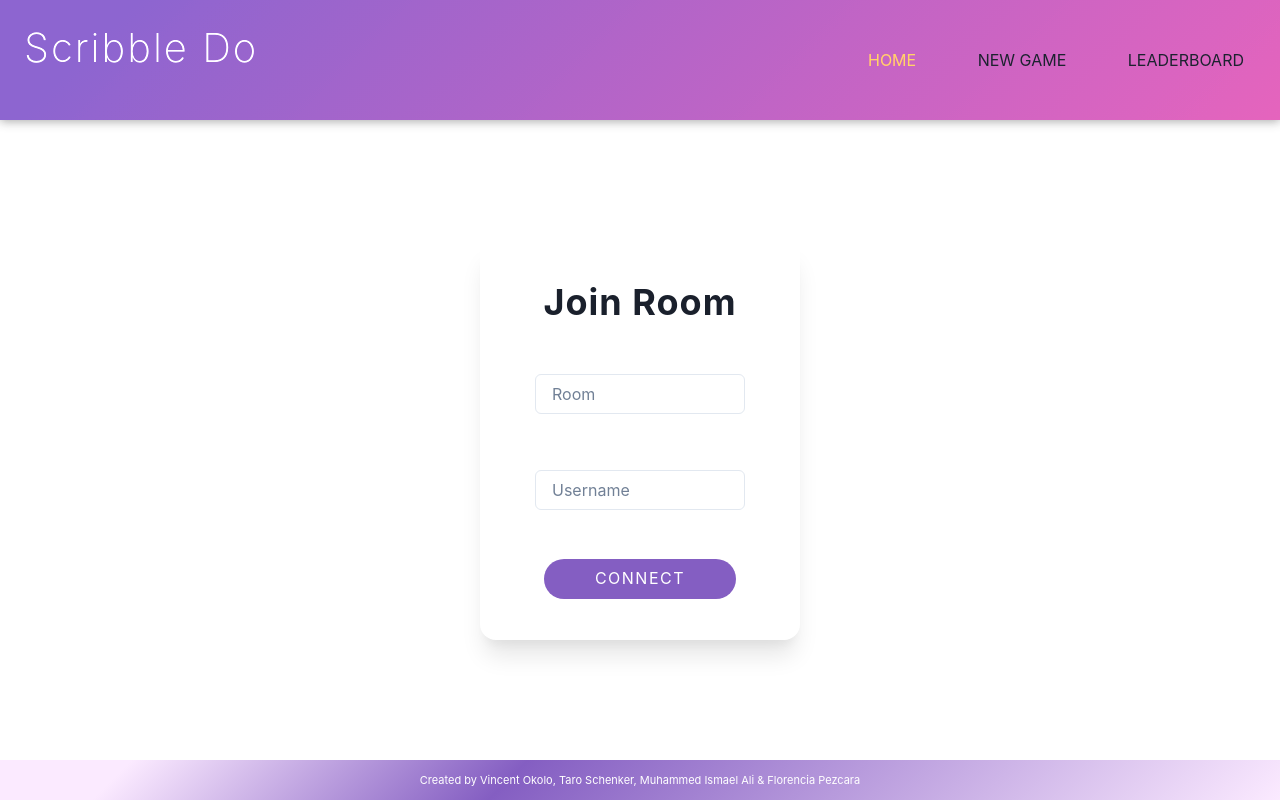
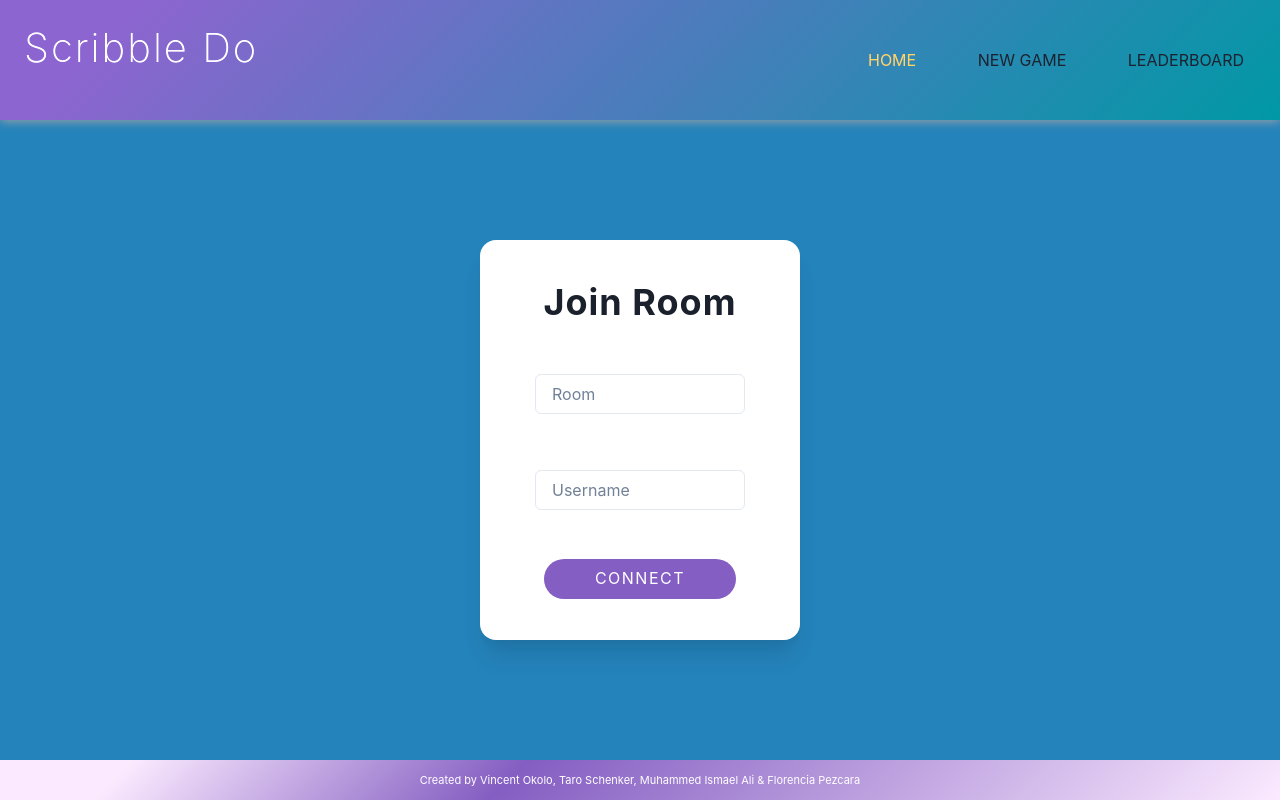
Before and after one commit to VAOkolo/_IDoodle-client, a React (Create React App) app in the folder client-hptq/: page / in a window 1280 px wide. Built offline with nearby package versions, Linux system fonts and the light colour scheme; no server answers.

Commit message:
pushing changes

```diff
--- /dev/null
+++ b/client-hptq/src/animations/animatedBackground.js
@@ -0,0 +1,25 @@
+import { motion } from "framer-motion";
+
+export const AnimatedBackground = ({ children }) => {
+  return (
+    <motion.div
+      style={{
+        background: "green",
+        width: "100%",
+        height: "100%",
+      }}
+      transition={{
+        ease: "linear",
+        duration: 15,
+        repeat: Infinity,
+      }}
+      animate={{
+        backgroundColor: ["hsl(214, 65%, 50%)", "hsl(-185, 100%, 30%)"],
+        // duration: 5,
+        opacity: 1,
+      }}
+    >
+      {children}
+    </motion.div>
+  );
+};
--- a/client-hptq/src/components/LeaderBoardTable/index.js
+++ b/client-hptq/src/components/LeaderBoardTable/index.js
@@ -28,13 +28,9 @@ export default function LeaderBoardTable() {
 
   function dateTransformer(date) {
     const d = new Date(date);
-    console.log(d);
     return d.toString();
   }
 
-  console.log(
-    dateTransformer("Mon Aug 08 2022 15:19:50 GMT+0100 (British Summer Time)")
-  );
 
   return (
     <Container
@@ -42,7 +38,6 @@ export default function LeaderBoardTable() {
       initial={{ opacity: 0.2 }}
       animate={{ opacity: 1 }}
       exit={{ x: "-300px", opacity: 0 }}
-      overflow="visible"
       // transition="2s linear"
     >
       <TableContainer
@@ -55,7 +50,7 @@ export default function LeaderBoardTable() {
         exit={{ x: 10, opacity: 0 }}
         m={6}
       >
-        <Table variant="striped" colorScheme="purple" p="2" fontSize="sm">
+        <Table variant="striped" colorScheme="blue" p="2" fontSize="sm">
           <Thead>
             <Tr>
               <Th>Rank</Th>
--- a/client-hptq/src/components/NavBar/index.js
+++ b/client-hptq/src/components/NavBar/index.js
@@ -1,18 +1,17 @@
 import React from "react";
 import { NavLink, Link } from "react-router-dom";
 import { Flex, Heading } from "@chakra-ui/react";
-import { motion} from "framer-motion";
+import { motion } from "framer-motion";
 import { AnimatedLink } from "../../animations/animatedLink";
 import BurgerMenu from "../BurgerMenu";
 
 const NavBar = () => {
-
   return (
     <Flex
       as={motion.nav}
-      bg="linear-gradient( 135deg, #845EC2 10%, #D65DB1 100%)"
+      bg="linear-gradient( 135deg, #845EC2 10%, #008E9B 100%)"
       minH={["20vh", "15vh"]}
-      p={3}
+      p={{ sm: 8, md: 3 }}
       boxShadow="0px 1px 10px #999"
       justifyContent={["center", "space-between", "start", "space-between"]}
       alignItems={["center", "center", "center", "center"]}
@@ -23,7 +22,6 @@ const NavBar = () => {
         //   // "linear-gradient( 35deg, #008E9B 100%, #845EC2 50%, #FF6F91 10%)",
         // ],
       }}
-
       whileHover={{ filter: "brightness(107%)", delay: 1, duration: 1 }}
       flexDirection={["row", "row", "column", "row"]}
       shrink="1"
--- a/client-hptq/src/components/Settings/index.js
+++ b/client-hptq/src/components/Settings/index.js
@@ -53,20 +53,19 @@ export default function Settings() {
   return (
     <Container
       display="flex"
-      h="90vh"
+      h="89vh"
       minH="100%"
       justifyContent="center"
       alignItems="center"
     >
       <FormControl
         as={motion.form}
-        px="10"
-        py="8"
+        p={8}
         display="flex"
         flexDirection="column"
         justifyContent="space-between"
         alignItems="center"
-        h="82%"
+        h="80%"
         w="70%"
         boxShadow="rgba(17, 17, 26, 0.1) 0px 1px 0px, rgba(17, 17, 26, 0.1) 0px 8px 24px, rgba(17, 17, 26, 0.1) 0px 16px 48px"
         initial={{ opacity: 0 }}
--- a/client-hptq/src/pages/Home/index.js
+++ b/client-hptq/src/pages/Home/index.js
@@ -3,8 +3,10 @@ import { SocketContext } from "../../SocketContext";
 import { NavLink } from "react-router-dom";
 import { Container, Input, Button, Box, Heading } from "@chakra-ui/react";
 import { motion } from "framer-motion";
+import { AnimatedBackground } from "../../animations/animatedBackground";
 
 const Home = () => {
+  console.log(AnimatedBackground);
   const [
     socket,
     room,
@@ -27,6 +29,7 @@ const Home = () => {
   };
 
   return (
+    <AnimatedBackground>
       <Container
         as={motion.main}
         display="flex"
@@ -36,10 +39,7 @@ const Home = () => {
         minW="83vw"
         h="80vh"
         w="800px"
-      // transition="2s infinite"
         transition="0.2s"
-      // initial={{ opacity: 0.55, x: 390 }}
-      // animate={{ opacity: 1, x: 0 }}
         initial={{ opacity: 0, x: 300 }}
         animate={{ opacity: 1, x: 0 }}
       >
@@ -52,6 +52,7 @@ const Home = () => {
           minH="20em"
           borderRadius="1em"
           justifyContent="space-evenly"
+          bg="white"
         >
           <Heading letterSpacing={1}>Join Room</Heading>
           <Box
@@ -109,6 +110,7 @@ const Home = () => {
           </NavLink>
         </Box>
       </Container>
+    </AnimatedBackground>
   );
 };
 
```
Also changed, not shown: client-hptq/src/App.css (line endings or trailing spaces). Lines whose indentation alone changed are shown as unchanged.
